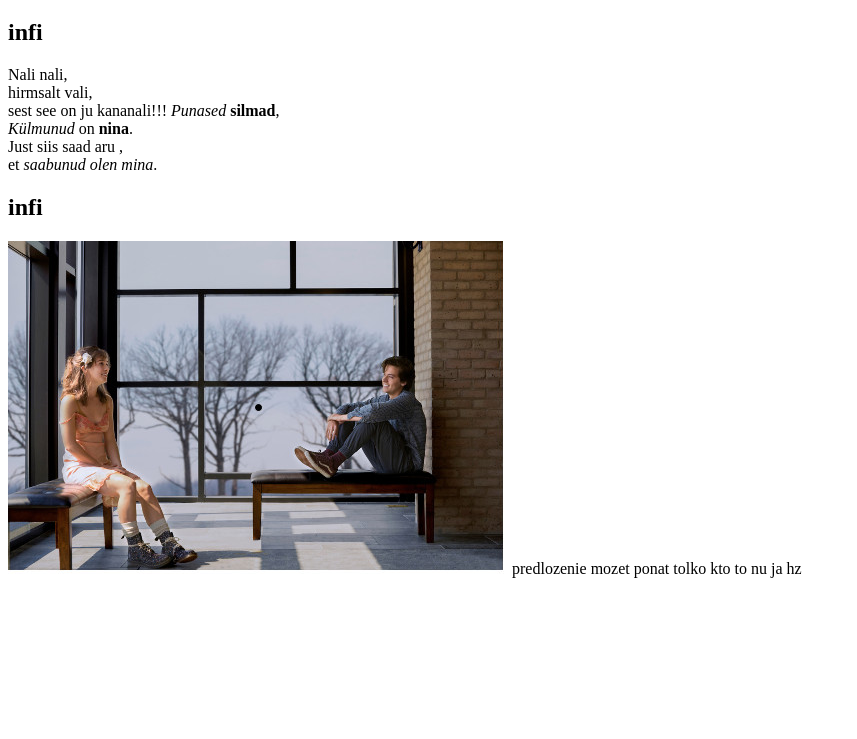
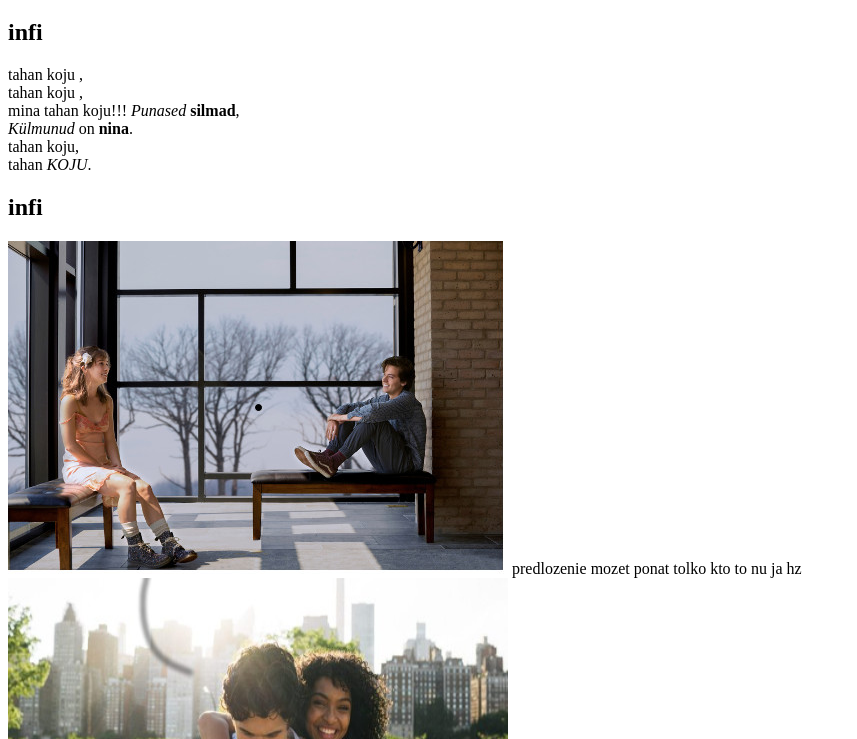
Before and after one commit to Tome-Kit/iii, a plain HTML site: page laura/index.html in a window 1280 px wide. Shown: the part 61-800 px from the top of the page, without its empty margins (0-857 px from the left). Drawn offline with Linux system fonts and the light colour scheme.

Commit message:
veebileht

```diff
--- a/laura/index.html
+++ b/laura/index.html
@@ -8,11 +8,11 @@
 	<h1>infinitive</h1>
 	<h2>infi</h2>
 
-	Nali nali,
+	tahan koju ,
 	<br />
-	<stong> hirmsalt</stong>
-	vali,
-	<br /> sest see on ju kananali!!!
+	<stong> tahan koju</stong>
+	,
+	<br /> mina tahan koju!!!
 
 
 	<i>Punased</i>
@@ -20,14 +20,16 @@
 	<br />
 	<em>Külmunud</em> on
 	<strong>nina</strong>.
-	<br /> Just siis saad aru ,
-	<br /> et
-	<i>saabunud olen mina</i>.
+	<br /> tahan koju,
+	<br />tahan
+	<i>KOJU</i>.
 	<br />
 	</p>
 	<h2>infi</h2>
 	<img alt="five feet apart" src="five-500x333px.jpg" width="500"
 		height="333" />
 	 predlozenie mozet ponat tolko kto to nu ja hz
+	 <img alt="sun" src="sun500x72.jpg" width="500" height="333" />
 </body>
+
 </html>
```
Also changed, not shown: laura/sun.jpg (added), laura/sun500x72.jpg (added), 1 other file.
